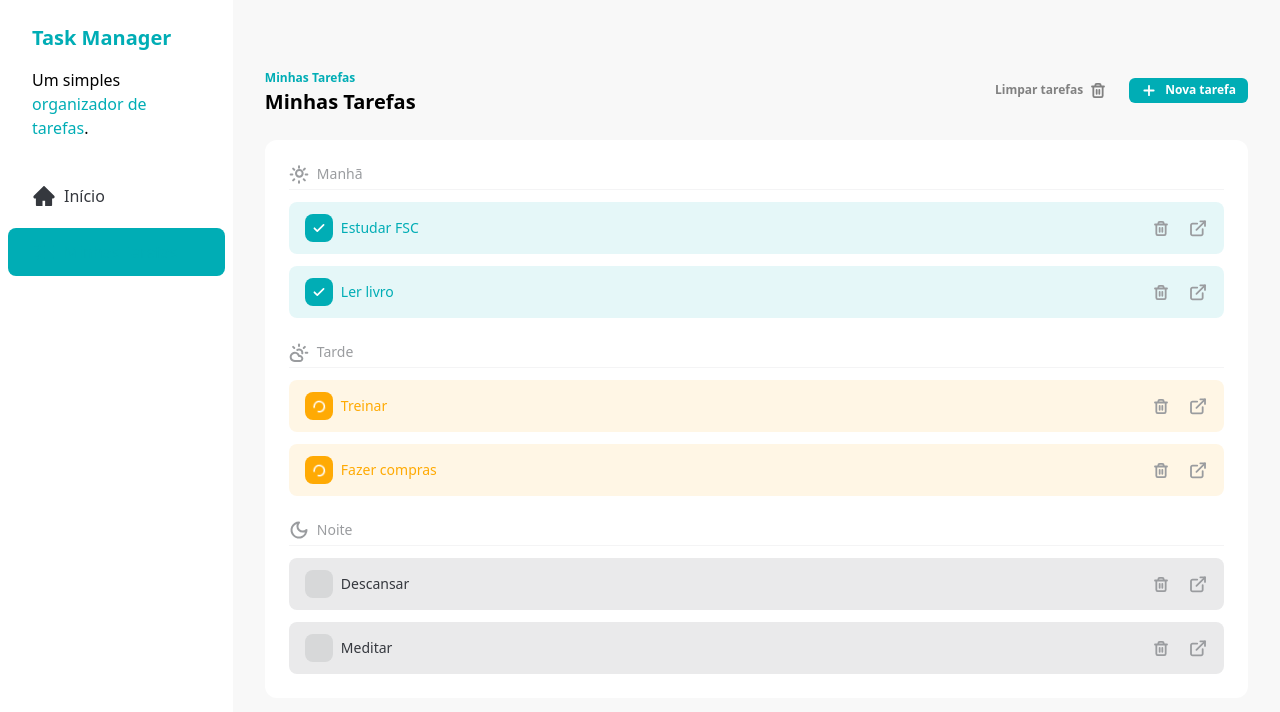
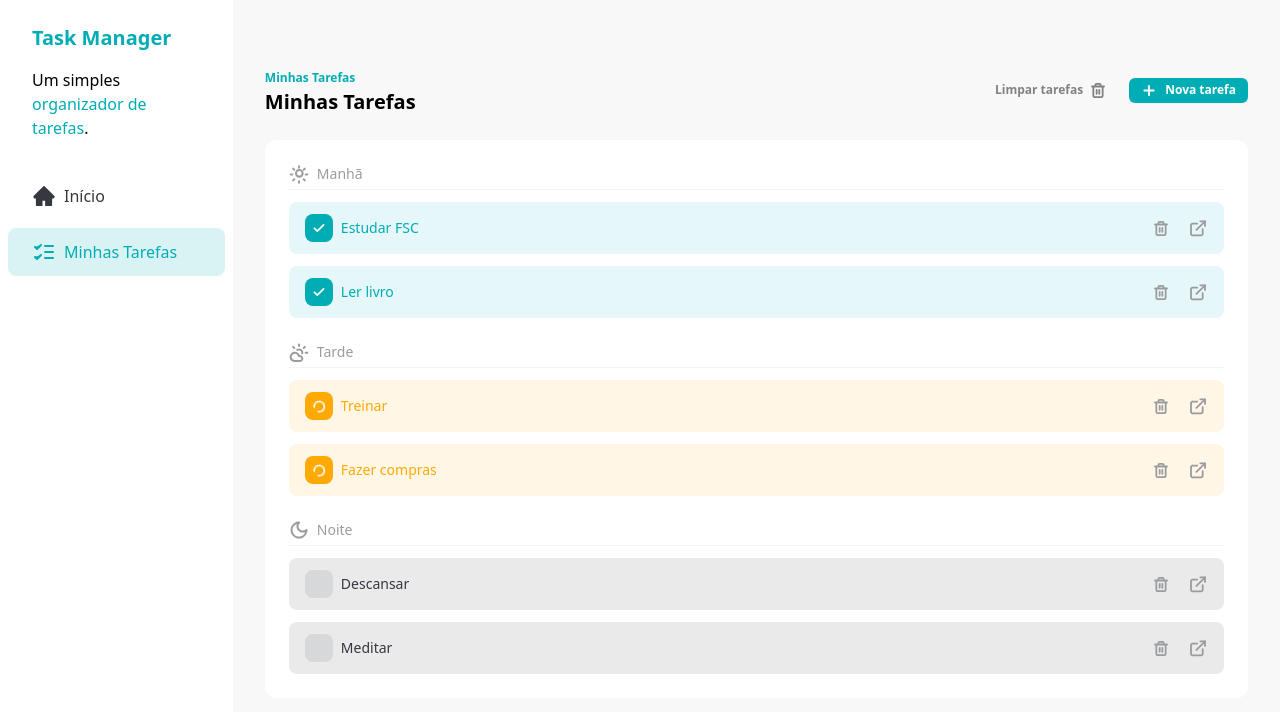
Before and after one commit to matheus-mmd/fsc-task-manager, a React (Vite) app: page / in a window 1280 px wide. Shown: the top 712 px of the page. Built offline with nearby package versions, Linux system fonts and the light colour scheme.

Commit message:
fix: design system

```diff
--- a/src/components/SidebarButton.jsx
+++ b/src/components/SidebarButton.jsx
@@ -5,7 +5,7 @@ const SidebarButton = ({ children, variant }) => {
     }
 
     if (variant === "selected") {
-      return "bg-brand-primary text-brand-primary"
+      return "bg-brand-primary bg-opacity-15 text-brand-primary"
     }
   }
 
```
